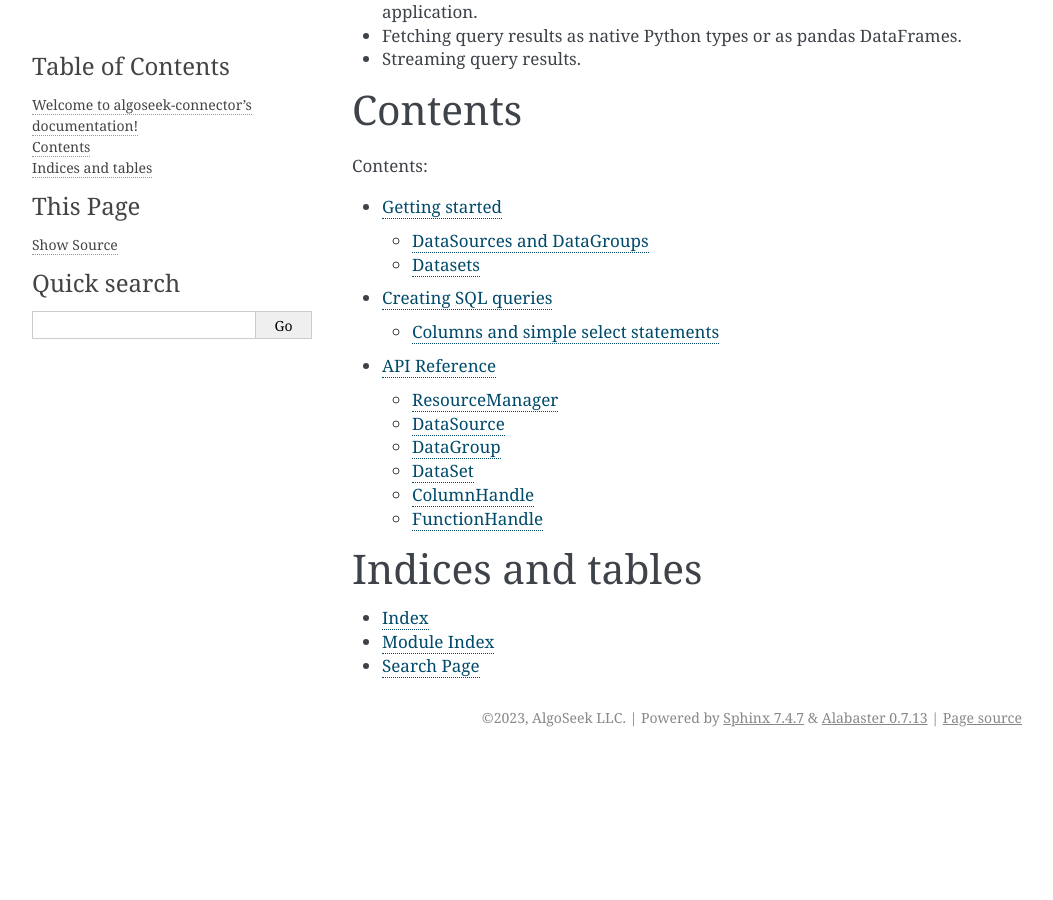
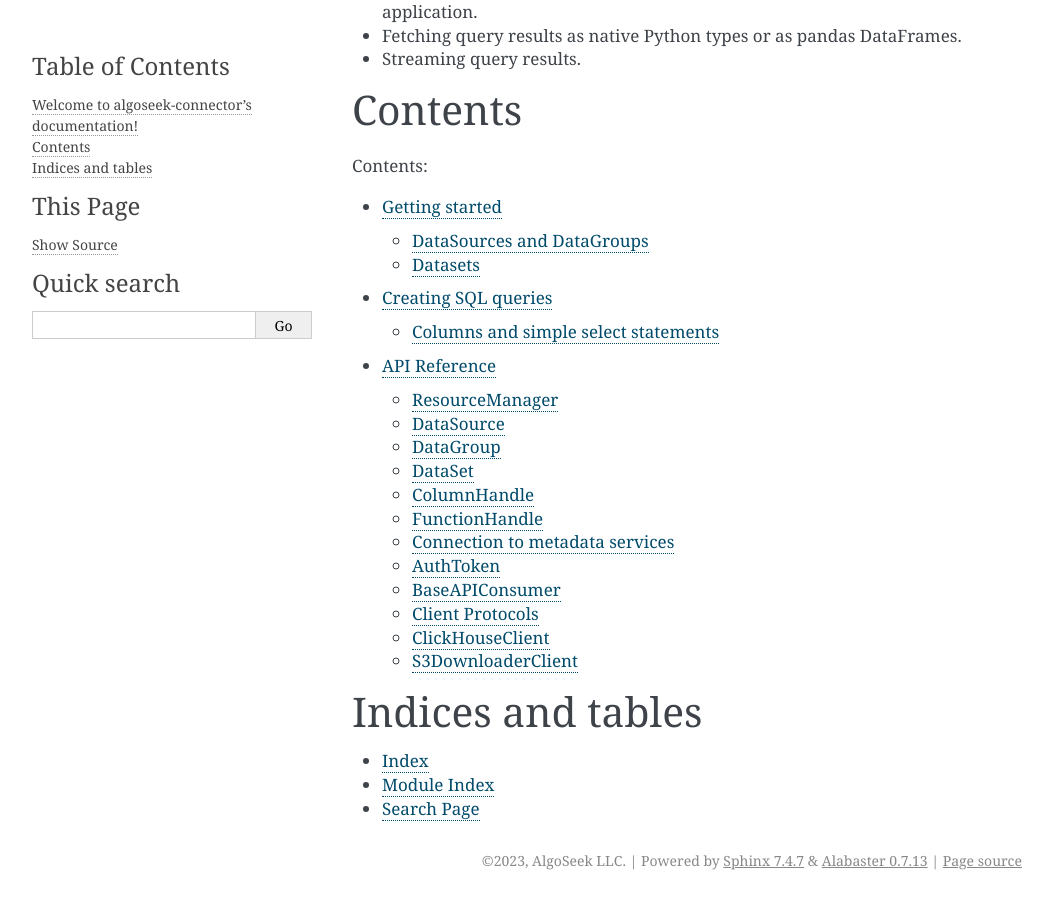
Before and after one commit to algoseekgit/algoseek-connector, a Sphinx documentation site: the page built from docs/index.rst, in a window 1280 px wide and 900 px high, scrolled down 713 px. Shown: the whole window, without its empty margins (118-1171 px from the left). Built offline with Sphinx 7.4.7, drawn with Linux system fonts in a browser that asks for light colours; before the commit the page ends 1470 px from its top, so only the background shows below that; some of the changed lines change nothing that is shown.

Commit message:
docs: Add API consumer and ClienProtocols to API reference.

```diff
--- a/docs/api.rst
+++ b/docs/api.rst
@@ -55,3 +55,51 @@ FunctionHandle
 
 .. autoclass:: algoseek_connector.base.FunctionHandle
     :members:
+
+
+.. _LibraryUtilities:
+
+Library utilities
+=================
+
+Connection to metadata services
+-------------------------------
+
+.. _AuthToken:
+
+AuthToken
+---------
+
+.. autoclass:: algoseek_connector.metadata_api.AuthToken
+    :members:
+
+.. _BaseAPIConsumer:
+
+BaseAPIConsumer
+---------------
+
+.. autoclass:: algoseek_connector.metadata_api.BaseAPIConsumer
+    :members:
+
+
+Client Protocols
+----------------
+
+Implementation of the ClientProtocol for the different data sources. These
+classes should not be instantiated directly.
+
+.. _ArdaDBClientProtocol:
+
+ClickHouseClient
+----------------
+
+.. autoclass:: algoseek_connector.clickhouse.ClickHouseClient
+    :members:
+
+.. _S3ClientProtocol:
+
+S3DownloaderClient
+------------------
+
+.. autoclass:: algoseek_connector.s3.S3DownloaderClient
+    :members:
```
